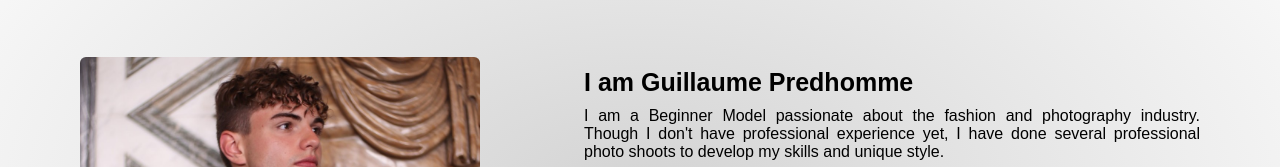
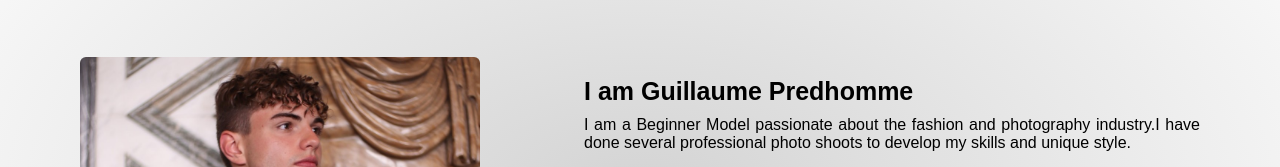
Before and after one commit to Gui0001/Model, a website: page index.html in a window 1280 px wide. Shown: the part 968-1135 px from the top of the page. Drawn offline with Linux system fonts and the light colour scheme.

Commit message:
Update index.html

```diff
--- a/index.html
+++ b/index.html
@@ -52,7 +52,7 @@
         </div>
         <div class="column right">
           <div class="text">I am Guillaume Predhomme <span class="typing-2"></span></div>
-          <p>I am a Beginner Model passionate about the fashion and photography industry. Though I don't have professional experience yet, I have done several professional photo shoots to develop my skills and unique style.</p>
+          <p>I am a Beginner Model passionate about the fashion and photography industry.I have done several professional photo shoots to develop my skills and unique style.</p>
           <br>
           <div class="text">Why Work With Me?</div>
           <p>I am determined to succeed in the modeling world and I'm ready to take on any challenges. My enthusiasm, creativity, and dedication make me an ideal candidate to collaborate on various fashion and photography projects.</p>
```
